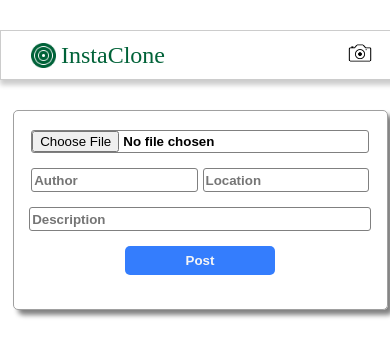
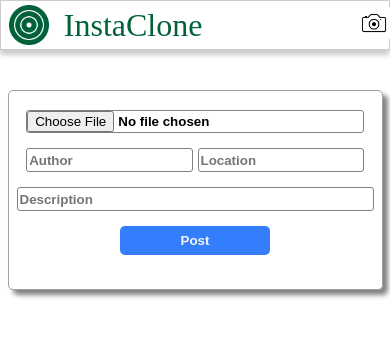
Before and after one commit to TejoVarma/INSTACLONE-REACT-FRONTEND, a React (Create React App) app: page /posts/newpost in a window 390 px wide. Shown: the top 356 px of the page. Built offline with nearby package versions, Linux system fonts and the light colour scheme; no server answers.

Commit message:
made changes according to the requirements both in desktop and mobile view

```diff
--- a/src/components/Posts.js
+++ b/src/components/Posts.js
@@ -17,7 +17,7 @@ export default function Posts({ post }) {
             <section className="image">
                 <img className="post-image" src={`https://instaclone-nodejs-knen.onrender.com/${image}`} alt=""></img>
             </section>
-            <footer>
+            <footer className="footer">
                 <div className="likes-info">
                     <div className="like-section">
                         <div className="like-share">
@@ -37,8 +37,5 @@ export default function Posts({ post }) {
                 </div>
             </footer>
         </div>
-        <div>
-        </div>
     </>
-
 }
--- a/src/pages/NewPostForm.js
+++ b/src/pages/NewPostForm.js
@@ -54,7 +54,7 @@ export default function NewPostForm(){
                     }}/>
                 </div>
                 <div className="field-container">
-                    <input type={"text"} id="author" name="name" placeholder="Author" value={formData.author} required onChange={(e)=>{
+                    <input type={"text"} id="author" name="name" placeholder="Author" value={formData.author} maxLength = {15} required onChange={(e)=>{
                         setFormData(data=>{
                             return {
                                 ...data,
@@ -62,7 +62,7 @@ export default function NewPostForm(){
                             }
                         })
                     }}/>
-                    <input type={"text"} id="location" name="location" placeholder="Location" value={formData.location} required onChange={(e)=>{
+                    <input type={"text"} id="location" name="location" placeholder="Location" value={formData.location} maxLength = {20} required onChange={(e)=>{
                         setFormData(data => {
                             return {
                                 ...data,
--- a/src/styles/App.css
+++ b/src/styles/App.css
@@ -1,69 +1,75 @@
 .container {
-  width: 750px;
-  margin: 30px auto;
+  width: 100vw;
+  height: 100vh;
 }
 
 .header {
   display: flex;
-  height: 50px;
+  height: 80px;
   align-items: center;
   border: 1px solid #ccc;
   box-sizing: border-box;
   box-shadow: 0px 5px 5px #ccc;
-  margin-bottom: 30px;
+  margin-bottom: 60px;
 }
 
 .icon {
-  width: 25px;
-  height: 25px;
-  margin-left: 30px;
+  width: 60px;
+  height: 60px;
+  margin-left: 6vw;
   margin-right: 5px;
 }
 
 .camera {
-  width: 30px;
-  height: 30px;
-  margin-left: 500px;
+  width: 48px;
+  height: 48px;
+  margin-left: 65vw;
 }
 
 .header-text {
   color: rgb(0, 98, 56);
+  font-size: 50px;
+  margin-left: 10px;
   font-weight: 500;
   font-family: 'Times New Roman', Times, serif;
 }
 
 .posts {
-  width: 375px;
+  width: 32vw;
   margin: 30px auto;
   border: 1px solid #ccc;
   margin-bottom: 5px;
-  border-radius: 4px;
+  border-radius: 8px;
+  box-shadow: 10px 10px 10px #ccc;
 }
 
 .posts-header {
   display: flex;
+  height: 60px;
+  width: 100%;
   align-items: center;
   border: 1.5px solid rgb(160, 160, 160);
 }
 
 .name {
+  width: 300px;
   margin: 0px;
   font-weight: bold;
-  font-size: 14px;
-  margin-left: 10px;
-  width: 250px;
+  font-size: 22px;
+  margin-left: 15px;
 }
 
 .location {
   margin: 0px;
+  width: 300px;
   color: #828282;
-  font-size: 12px;
-  margin-left: 10px;
+  font-size: 16px;
+  margin-left: 17px;
   font-weight: bold;
 }
 
 .more {
-  margin-left: 70px;
+  margin-left: 9vw;
   margin-bottom: 10px;
 }
 
@@ -75,12 +81,12 @@
 
 .image {
   text-align: center;
-  width: 100%;
+  width: 32vw;
 }
 
 .post-image {
   width: 100%;
-  max-height: 400px;
+  max-height: 30vw;
 }
 
 .like-share,
@@ -88,32 +94,40 @@
   display: flex;
 }
 
-.like,
+.like
+{
+  margin-top: 16px;
+  font-size: 26px;
+  margin-left: 26px;
+}
 .share {
-  font-size: 20px;
+  margin-top: 14px;
+  font-size: 27px;
   margin-left: 10px;
 }
 
 .like-counter {
-  font-size: 12px;
+  font-size: 20px;
+  margin-top: 5px;
   color: #828282;
-  font-weight: bold;
-  margin-left: 10px;
+  font-weight: 400;
+  margin-left: 32px;
 }
 
 .date {
-  margin-left: 210px;
+  margin-left: 17vw;
+  margin-top: 16px;
   font-weight: bold;
-  font-size: 12px;
+  font-size: 16px;
   color: #828282;
 }
 
 .description {
-  margin-bottom: 15px;
+  margin-bottom: 20px;
   margin-top: 10px;
   font-weight: bold;
-  margin-left: 10px;
-
+  font-size: 20px;
+  margin-left: 29px;
 }
 
 .info {
--- a/src/styles/App.media.css
+++ b/src/styles/App.media.css
@@ -1,23 +1,87 @@
 @media screen and (max-width:500px)
 {
     .container {
-        width: 400px;
+        width: 100vw;
+        height : 100vh;
+      }
+      .header {
+        height: 50px;
+        margin-bottom: 40px;
+      }
+      .icon {
+        width: 40px;
+        height: 40px;
+        margin-left: 2vw;
+        margin-right: 5px;
       }
       .camera {
-        margin-left: 180px;
+        width: 32px;
+        height: 32px;
+        margin-left: 40vw;
+      }
+      .header-text {
+        font-size: 32px;
       }
       .posts {
-        width: 350px;
+        width: 90vw;
+        height: 50vh;
+      }
+      .posts-header {
+        height: 40px;
+      }
+      .name {
+        width: 200px;
+        font-size: 18px;
+        margin-left: 10px;
+      }
+      .location {
+        width: 200px;
+        font-size: 14px;
+        margin-left: 10px;
       }
       .more {
-        margin-left: 60px;
+        margin-left: 28vw;
+      }
+      .image {
+        text-align: center;
+        width: 90vw;
+      }
+      .post-image {
+        max-height: 70vw;
+      }
+      .like
+      {
+        margin-top: 8px;
+        font-size: 22px;
+        margin-left: 20px;
+      }
+      .share {
+        margin-top: 6px;
+        font-size: 24px;
+        margin-left: 8px;
       }
 
-      .post-image {
-        width: 100%;
-        max-height: 400px;
+      .like-counter {
+        font-size: 18px;
+        margin-top: 5px;
+        margin-left: 26px;
       }
 
+      .date {
+        margin-left: 40vw;
+        margin-top: 6px;
+        font-size: 14px;
+      }
+
+      .description {
+        margin-top: 8px;
+        font-size: 16px;
+        margin-left: 24px;
+      }
+
+      .info {
+        margin: 4px 0px;
+      }
       .home
       {
         width: 412px;
@@ -57,6 +121,6 @@
       }
       #description
       {
-        width: 90%;
+        width: 90vw;
       }
 }
```
